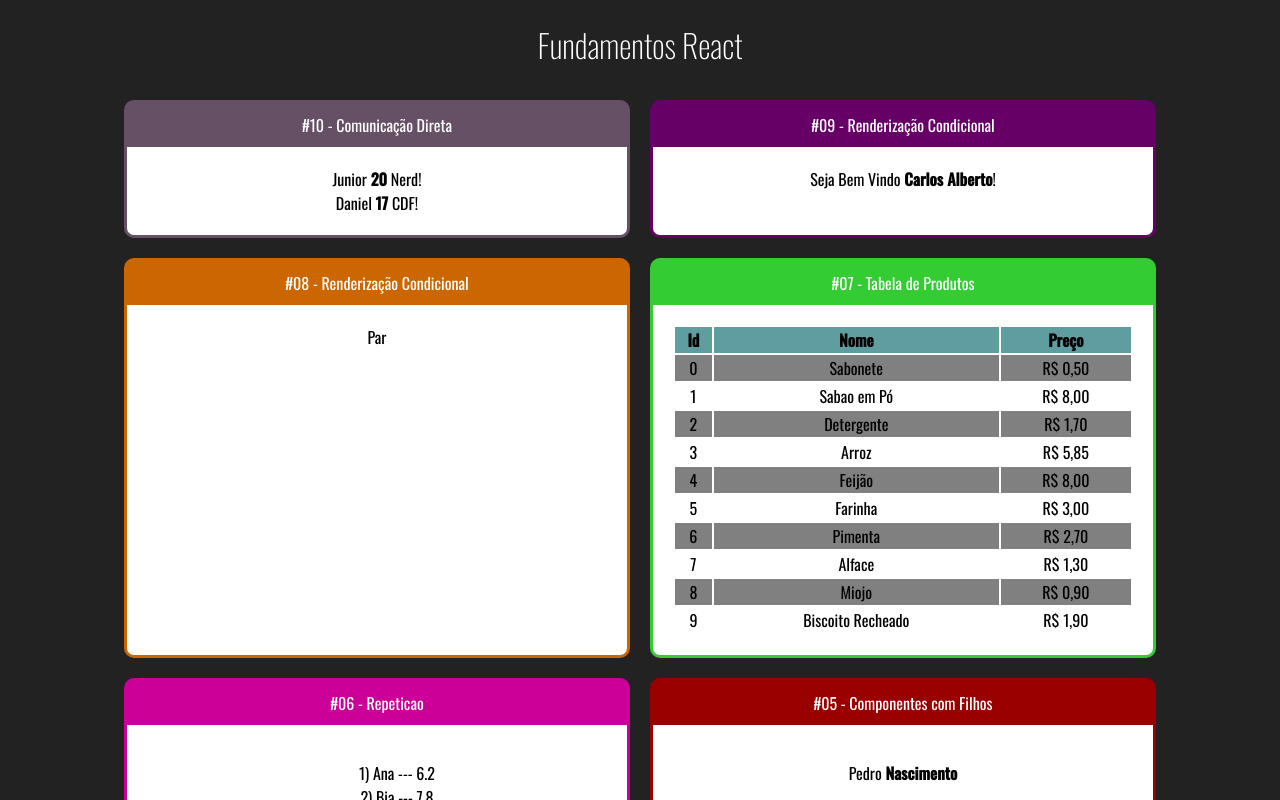
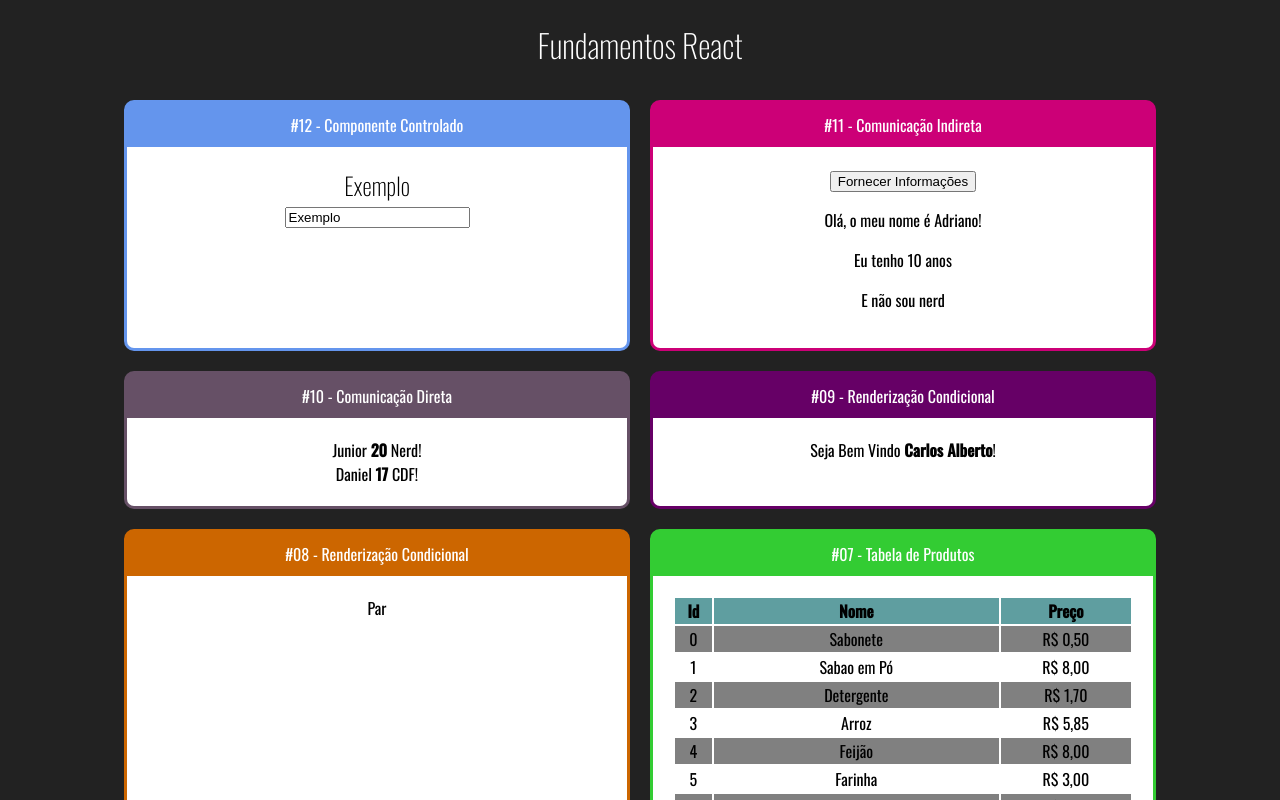
Before and after one commit to cviniciussn/curso-react-Udemy, a React (Create React App) app: page / in a window 1280 px wide. Shown: the top 800 px of the page. Built offline with nearby package versions, Linux system fonts and the light colour scheme.

Commit message:
Controlled Components

```diff
--- a/src/App.jsx
+++ b/src/App.jsx
@@ -14,6 +14,8 @@ import Produtos from './components/repeticao/TabelaProdutos'
 import ParOuImpar from './components/condicional/ParouImpar'
 import UsuarioInfo from './components/condicional/UsuarioInfo'
 import DiretaPAi from './components/comunicacao/DiretaPai'
+import IndiretaPAi from './components/comunicacao/IndiretaPai'
+import Input from './components/formulario/Input'
 
 
 export default _ =>
@@ -22,6 +24,15 @@ export default _ =>
         <h1>Fundamentos React</h1>
 
         <div className="Cards">
+
+            <Card titulo='#12 - Componente Controlado' tt='#6495ED'>
+                <Input/>
+            </Card>
+
+
+            <Card titulo='#11 - Comunicação Indireta' tt='#cc0077'>
+                <IndiretaPAi/>
+            </Card>
 
             <Card titulo='#10 - Comunicação Direta' tt='#665066'>
                 <DiretaPAi/>
--- /dev/null
+++ b/src/components/comunicacao/IndiretaFilho.jsx
@@ -0,0 +1,23 @@
+import React from 'react'
+
+export default (props) => {
+
+    const sendInfo = props.info
+
+    const min = 15
+    const max = 90
+    const age = parseInt(Math.random()* (max - min) + min);
+    const nerd = Math.random() > 0.5;
+
+
+    return (
+
+
+
+        <div>
+            <button onClick={(e)=>sendInfo("Danilo", age, nerd)}>Fornecer Informações</button>
+        </div>
+
+
+    )
+}
--- /dev/null
+++ b/src/components/comunicacao/IndiretaPai.jsx
@@ -0,0 +1,40 @@
+import React, { useState } from 'react'
+
+import IndiretaFilho from './IndiretaFilho'
+
+export default (props) => {
+
+    const [nome, setNome] = useState('Adriano')
+    const [idade, setIdade] = useState(10)
+    const [nerd, setNerd] = useState(false)
+
+
+    function getInfo(nomeP, idadeP, nerdP) {
+
+        setNome(nomeP)
+        setIdade(idadeP)
+        setNerd(nerdP)
+
+    }
+
+
+
+    return (
+
+        <div>
+            <IndiretaFilho info={getInfo}/>
+
+            <div>
+                <p>Olá, o meu nome é {nome}!</p>
+                <p>Eu tenho {idade} anos</p>
+                <p>E {nerd ? " sou nerd" : " não sou nerd"}</p>
+
+            </div>
+
+        </div>
+    )
+
+
+
+
+}
--- /dev/null
+++ b/src/components/formulario/Input.jsx
@@ -0,0 +1,21 @@
+import React, { useState } from 'react'
+import './input.css'
+
+
+export default (props)=>{
+
+    const [valor, setValor] = useState("Exemplo")
+
+    function handle(e){
+        setValor(e.target.value)
+    }
+
+    return(
+
+        <div className='input'>
+            <h2>{valor}</h2>
+            <input value={valor} onChange={handle}/>
+
+        </div>
+    )
+}
--- /dev/null
+++ b/src/components/formulario/input.css
@@ -0,0 +1,3 @@
+.Input .input{
+    font-size: 1.4rem;
+}
```
